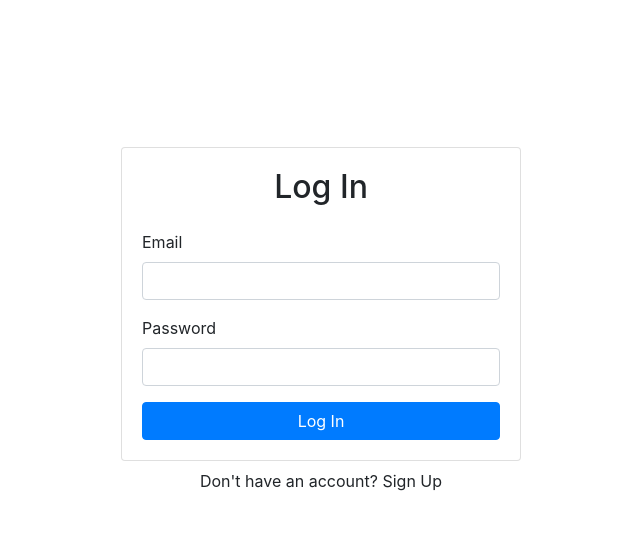
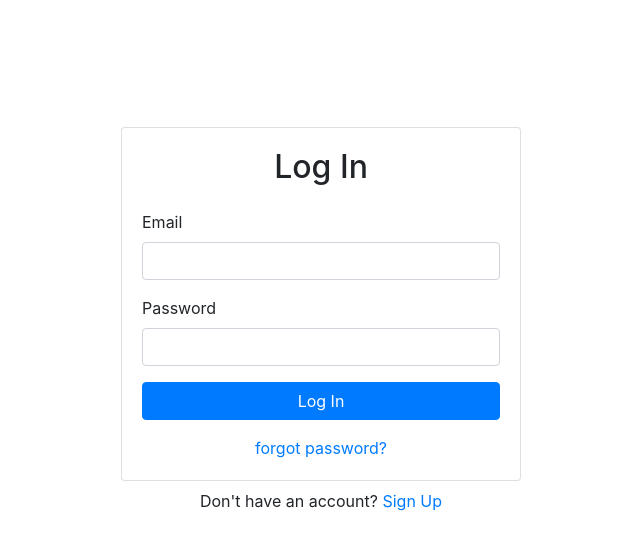
Before and after one commit to Anindya-ctrl/React-plus-Firebase-User-Authentication, a React (Create React App) app: page /login in a window 1280 px wide. Shown: the top 550 px of the page, without its empty margins (319-959 px from the left). Built offline with nearby package versions, Linux system fonts and the light colour scheme; no server answers; the HTML template or start-up script is replaced by a standard one.

Commit message:
linked the routes

```diff
--- a/src/App.jsx
+++ b/src/App.jsx
@@ -15,9 +15,9 @@ function App() {
                     <AuthProvider>
                         <Router>
                             <Switch>
+                                <PrivateRoute path="/" component={ Dashboard } exact />
                                 <Route path="/signup" component={ Signup } />
                                 <Route path="/login" component={ Login } />
-                                <PrivateRoute path="/" component={ Dashboard } />
                             </Switch>
                         </Router>
                     </AuthProvider>
--- a/src/components/Dashboard.jsx
+++ b/src/components/Dashboard.jsx
@@ -1,5 +1,5 @@
 import React, { useState } from 'react';
-import { useHistory } from 'react-router-dom';
+import { Link, useHistory } from 'react-router-dom';
 import { useAuth } from '../contexts/AuthContext';
 import { Card, Button, Alert } from 'react-bootstrap';
 
@@ -26,7 +26,9 @@ function Dashboard() {
                     <h2 className="text-center mb-4">Welcome to the Dashboard!</h2>
                     { error && <Alert variant="danger">{ error }</Alert> }
                     Email: <b>{ currentUser.email }</b>
-                    <Button type="submit" className="w-100 mt-4">Update Profile</Button>
+                    <Link to="update-profile">
+                        <Button type="submit" className="w-100 mt-4">Update Profile</Button>
+                    </Link>
                 </Card.Body>
             </Card>
 
--- a/src/components/Login.jsx
+++ b/src/components/Login.jsx
@@ -1,4 +1,5 @@
 import React, { useRef, useState } from 'react';
+import { Link } from 'react-router-dom';
 import { Card, Form, Button, Alert } from 'react-bootstrap';
 import { useAuth } from '../contexts/AuthContext';
 import { useHistory } from 'react-router-dom';
@@ -58,11 +59,15 @@ function Login() {
                             disabled={ loading }
                         >Log In</Button>
                     </Form>
+
+                    <div className="w-100 text-center mt-3">
+                        <Link to="forgot-password">forgot password?</Link>
+                    </div>
                 </Card.Body>
             </Card>
 
             <div className="w-100 text-center mt-2">
-                Don't have an account? Sign Up
+                Don't have an account? <Link to="/signup">Sign Up</Link>
             </div>
         </>
     );
--- a/src/components/Signup.jsx
+++ b/src/components/Signup.jsx
@@ -1,6 +1,8 @@
 import React, { useRef, useState } from 'react';
+import { Link } from 'react-router-dom';
 import { Card, Form, Button, Alert } from 'react-bootstrap';
 import { useAuth } from '../contexts/AuthContext';
+import { useHistory } from 'react-router-dom';
 
 function Signup() {
     const emailRef = useRef();
@@ -8,7 +10,8 @@ function Signup() {
     const confirmPasswordRef = useRef();
     const [ error, setError ] = useState(() => '');
     const [ loading, setLoading ] = useState(() => false);
-    const { currentUser, signup } = useAuth();
+    const { signup } = useAuth();
+    const history = useHistory();
 
     const handleSubmit = async event => {
         event.preventDefault();
@@ -21,6 +24,7 @@ function Signup() {
             setError('');
             setLoading(true);
             await signup(emailRef.current.value, passwordRef.current.value);
+            history.push('/login');
         } catch(err) {
             console.error(err);
             setError(err.message);
@@ -35,7 +39,6 @@ function Signup() {
                 <Card.Body>
                     <h2 className="text-center mb-4">Sign Up</h2>
                     { error && <Alert variant="danger">{ error }</Alert> }
-                    { /* TEST */ currentUser && console.log(currentUser) }
 
                     <Form onSubmit={ handleSubmit }>
                         <Form.Group id="email">
@@ -73,7 +76,7 @@ function Signup() {
             </Card>
 
             <div className="w-100 text-center mt-2">
-                Already have an account? Log In
+                Already have an account? <Link to="/login">Log In</Link>
             </div>
         </>
     );
```
